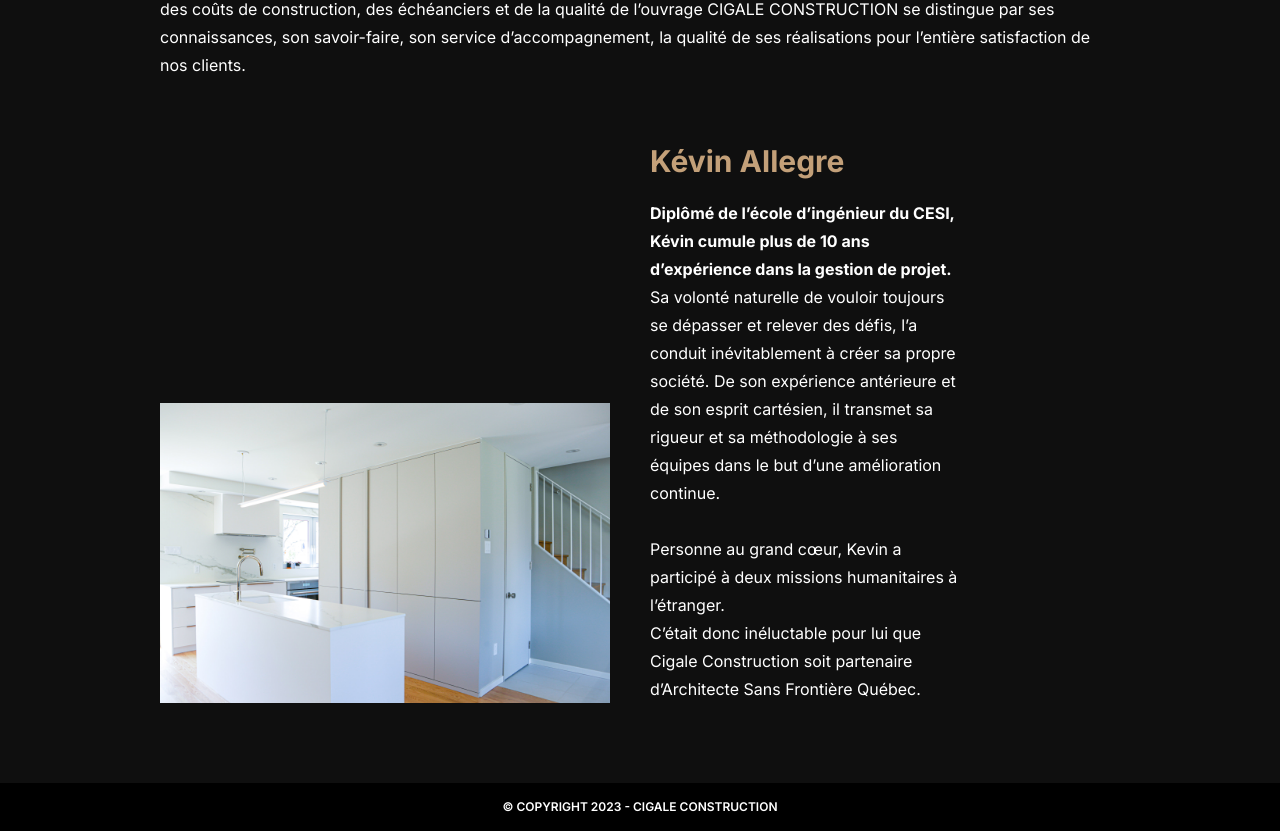
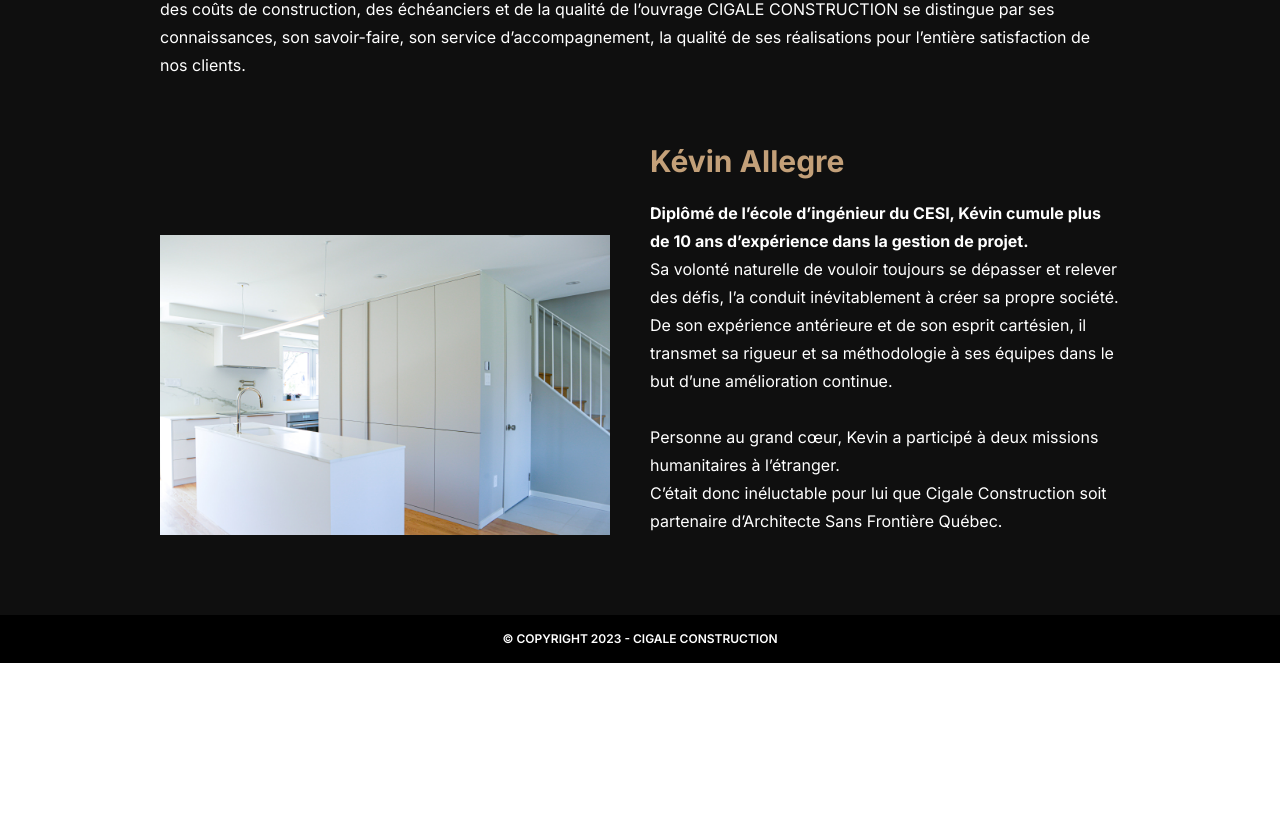
Before and after one commit to manuelfontenelle/cigale-construction, a Next.js app: page /about in a window 1280 px wide. Shown: the part 1033-1864 px from the top of the page. After the commit the page ends 1696 px from the top, so only its background shows below. Built offline with nearby package versions, Linux system fonts and the light colour scheme; what tw-elements would draw is missing.

Commit message:
fix style

```diff
--- a/pages/about.js
+++ b/pages/about.js
@@ -77,7 +77,7 @@
 							src={slide1}
 							alt="Kevin allegre"
 						/>
-						<div className="flex-1 xl:pr-40">
+						<div className="flex-1 ">
 							<h2 className="text-[#c3a079] text-3xl font-bold ">
 								Kévin Allegre
 							</h2>
```
